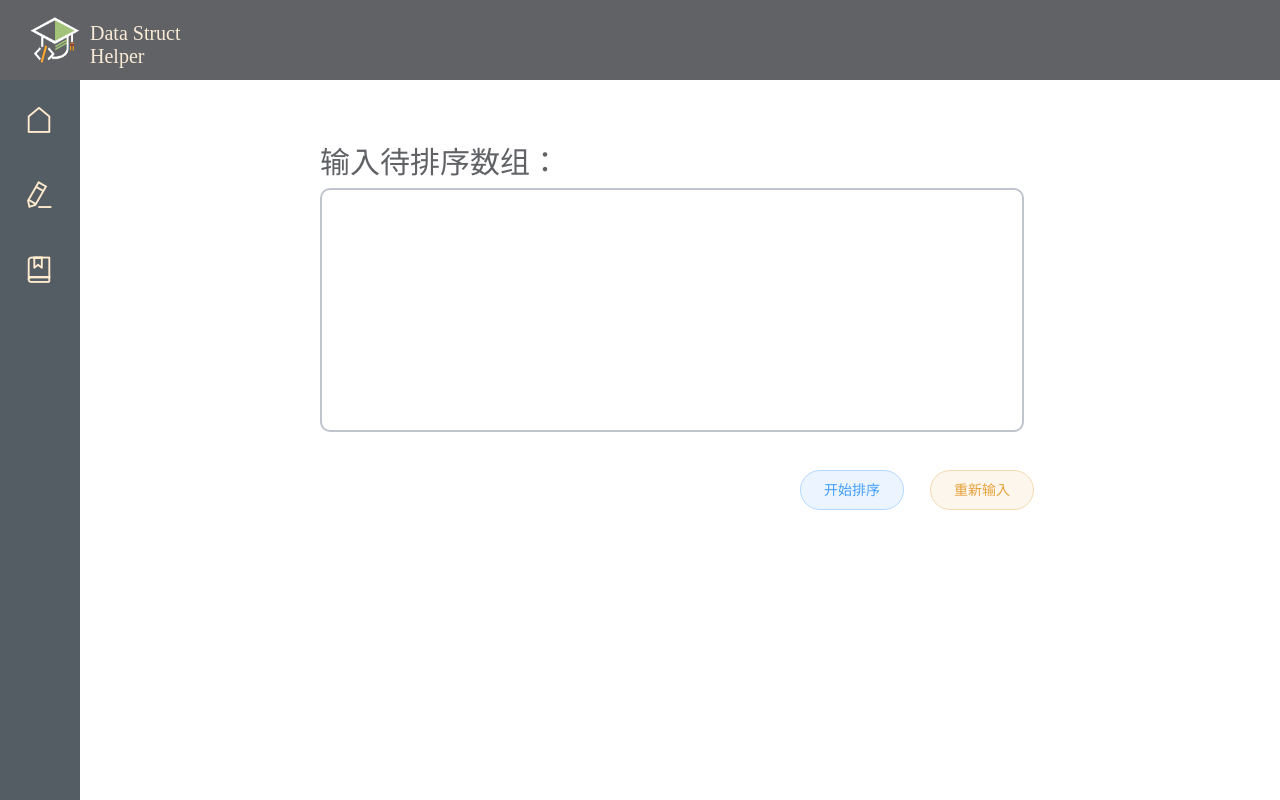
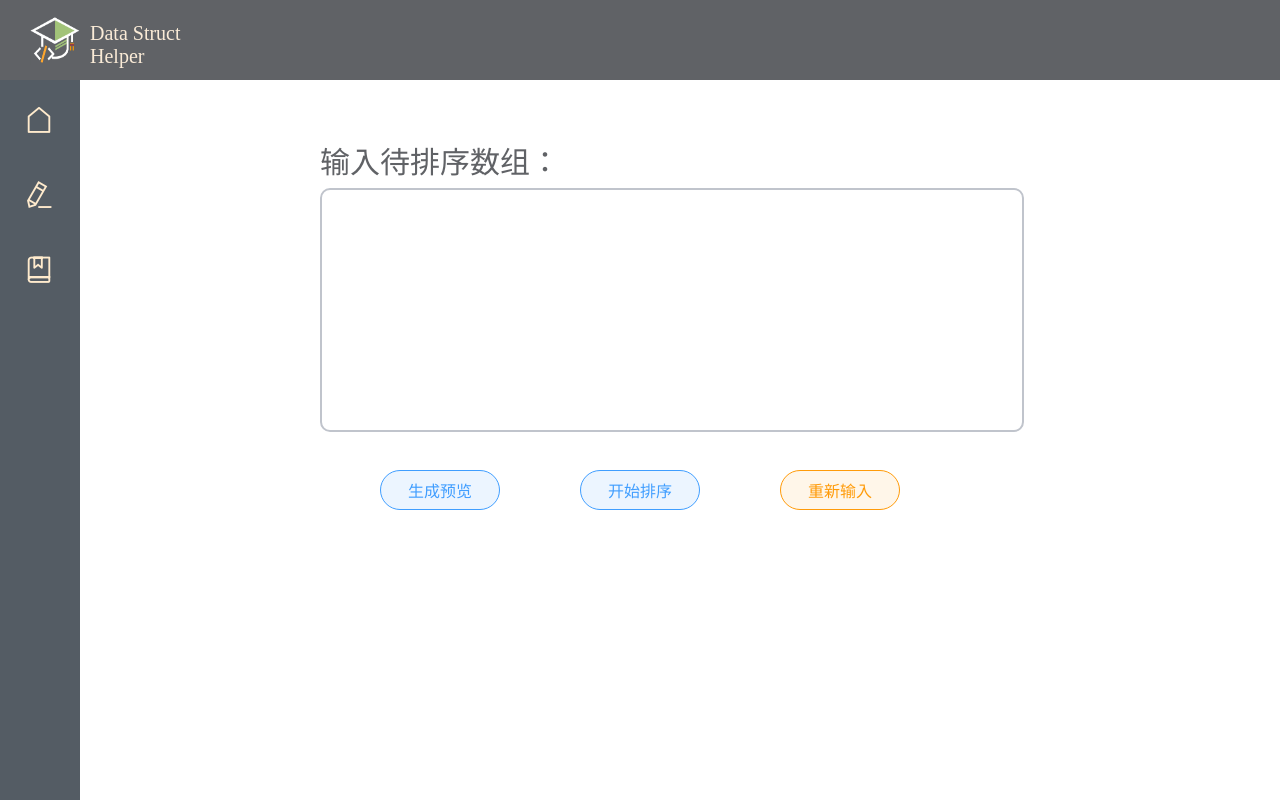
Before and after one commit to Knight4Lancelot/Datastruct-study-helper, a Vue app: page /algorithm/popsort in a window 1280 px wide. Built offline with nearby package versions, Linux system fonts and the light colour scheme.

Commit message:
2022/07/10修改

```diff
--- a/src/components/algorithmViewComps/LinearAlgorithmInput.vue
+++ b/src/components/algorithmViewComps/LinearAlgorithmInput.vue
@@ -8,16 +8,27 @@
 			@focus="changeClass(true)"
 			@blur="changeClass(false)"
 			@input="updateListData()"/>
-		<el-button class="commit-user-choice"
-			type="primary"
-			style="left: 60%;"
-			round
-			plain>开始排序</el-button>
-		<el-button class="commit-user-choice"
-			type="warning"
-			style="left: 70%;"
-			round
-			plain>重新输入</el-button>
+		<button class="commit-user-choice"
+			:style="{'background-color':'#ECF5FF',
+				'left':'300px',
+				'color':'#409EFF',
+				'border':'1px solid #409EFF'}">
+			生成预览
+		</button>
+		<button class="commit-user-choice"
+			:style="{'background-color':'#ECF5FF',
+				'left':'500px',
+				'color':'#409EFF',
+				'border':'1px solid #409EFF'}">
+			开始排序
+		</button>
+		<button class="commit-user-choice"
+			:style="{'background-color':'#FFF6E9',
+				'left':'700px',
+				'color':'#FF9B09',
+				'border':'1px solid #FF9B09'}">
+			重新输入
+		</button>
 	</div>
 </template>
 
@@ -51,6 +62,7 @@ export default {
 
 <style>
 #tip-1 {
+	user-select: none;
 	position: absolute;
 	left: 20%;
 	top: 8%;
@@ -58,8 +70,15 @@ export default {
 	color: #606266;
 }
 .commit-user-choice {
+	user-select: none;
+	cursor: pointer;
 	position: absolute;
+	font-size: 16px;
+	height: 40px;
+	width: 120px;
 	top: 390px;
+	border-radius: 20px;
+	font-family: "Microsoft YaHei";
 }
 .input-list {
 	transition: 0.5s;
```
